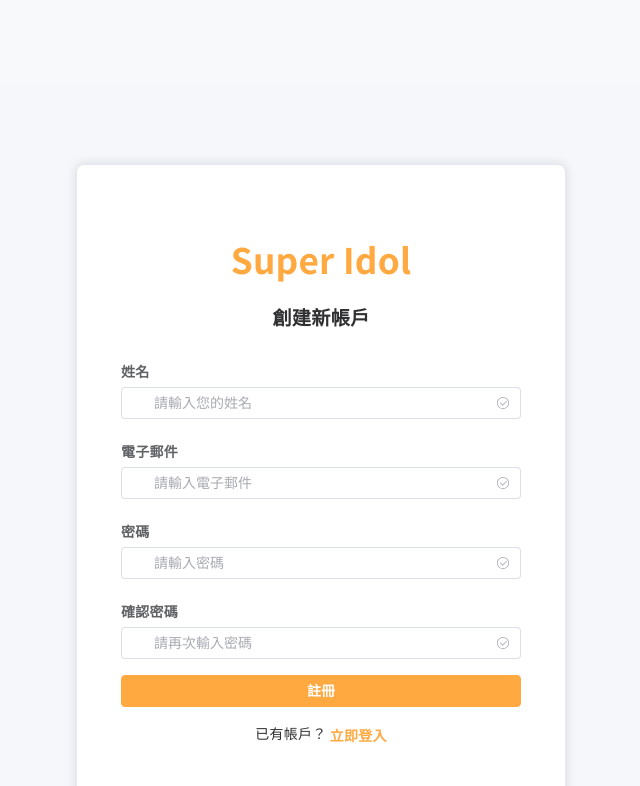
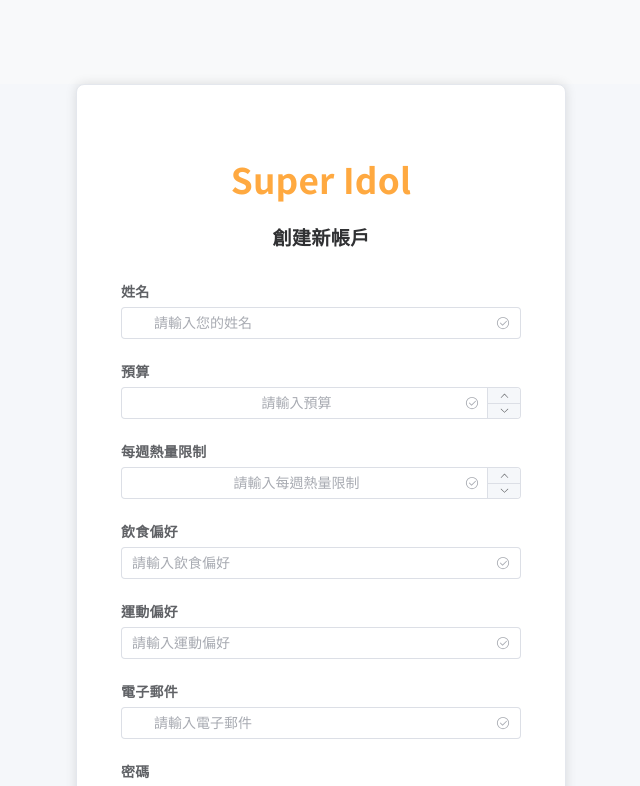
Before and after one commit to 112306024-0823/superidol, a Vue app in the folder super-idol/frontend/: page /register in a window 1280 px wide. Shown: the top 786 px of the page, without its empty margins (319-959 px from the left). Built offline with nearby package versions, Linux system fonts and the light colour scheme.

Commit message:
Update Register.vue
把註冊頁面改成一開始就填預算等等

```diff
--- a/super-idol/frontend/src/pages/auth/Register.vue
+++ b/super-idol/frontend/src/pages/auth/Register.vue
@@ -23,6 +23,41 @@
             prefix-icon="User"
           />
         </el-form-item>
+
+
+        <el-form-item label="預算" prop="budget">
+  <el-input-number
+    v-model="form.budget"
+    :min="0"
+    placeholder="請輸入預算"
+    controls-position="right"
+    style="width: 100%;"
+  />
+</el-form-item>
+
+<el-form-item label="每週熱量限制" prop="calorieLimit">
+  <el-input-number
+    v-model="form.calorieLimit"
+    :min="0"
+    placeholder="請輸入每週熱量限制"
+    controls-position="right"
+    style="width: 100%;"
+  />
+</el-form-item>
+
+<el-form-item label="飲食偏好" prop="foodPreference">
+  <el-input
+    v-model="form.foodPreference"
+    placeholder="請輸入飲食偏好"
+  />
+</el-form-item>
+
+<el-form-item label="運動偏好" prop="exercisePreference">
+  <el-input
+    v-model="form.exercisePreference"
+    placeholder="請輸入運動偏好"
+  />
+</el-form-item>
 
         <el-form-item label="電子郵件" prop="email">
           <el-input
@@ -112,7 +147,11 @@ export default {
       name: '',
       email: '',
       password: '',
-      confirmPassword: ''
+      confirmPassword: '',
+      budget: null,
+  calorieLimit: null,
+  foodPreference: '',
+  exercisePreference: ''
     })
 
     const localError = ref('')
@@ -137,6 +176,54 @@ export default {
       trigger: ['blur', 'change']
     }
   ],
+  budget: [
+  {
+    validator: (rule, value, callback) => {
+      if (value == null || value === '') {
+        callback()
+      } else if (value < 0) {
+        callback(new Error('預算不能是負數'))
+      } else {
+        callback()
+      }
+    },
+    trigger: ['blur', 'change']
+  }
+],
+
+calorieLimit: [
+  {
+    validator: (rule, value, callback) => {
+      if (value == null || value === '') {
+        callback()
+      } else if (value < 0) {
+        callback(new Error('每週熱量限制不能是負數'))
+      } else {
+        callback()
+      }
+    },
+    trigger: ['blur', 'change']
+  }
+],
+
+foodPreference: [
+  {
+    validator: (rule, value, callback) => {
+      callback() // 選填，不做嚴格限制
+    },
+    trigger: ['blur', 'change']
+  }
+],
+
+exercisePreference: [
+  {
+    validator: (rule, value, callback) => {
+      callback() // 選填，不做嚴格限制
+    },
+    trigger: ['blur', 'change']
+  }
+],
+
   email: [
     {
       validator: (rule, value, callback) => {
@@ -249,7 +336,11 @@ export default {
         await authStore.register({
           name: form.name,
           email: form.email,
-          password: form.password
+          password: form.password,
+          budget: form.budget,
+  calorieLimit: form.calorieLimit,
+  foodPreference: form.foodPreference,
+  exercisePreference: form.exercisePreference
         })
 
         // 註冊成功，導航到儀表板
```
